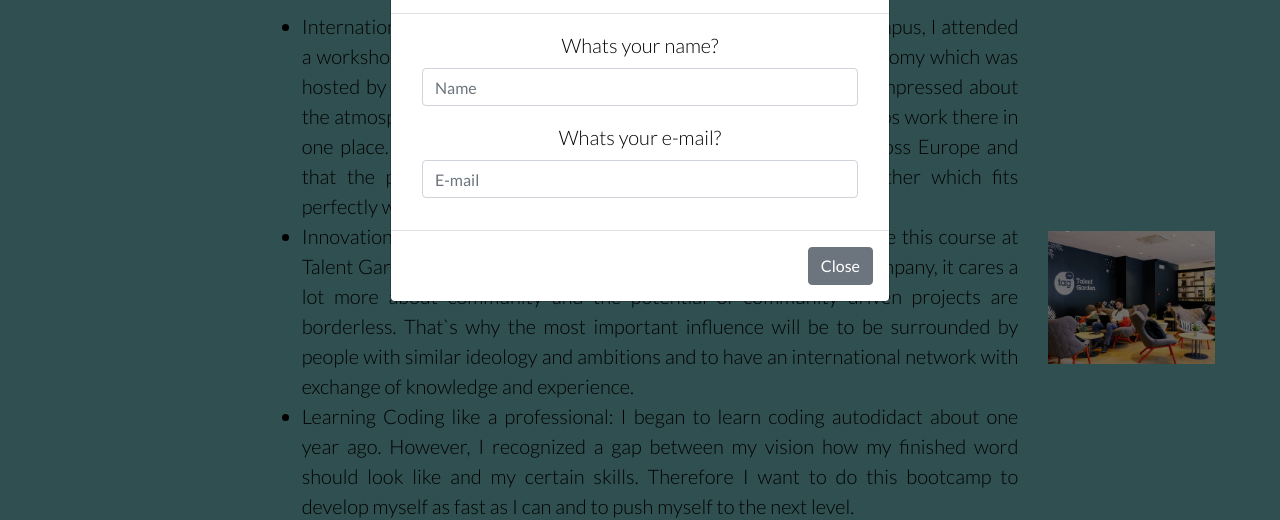
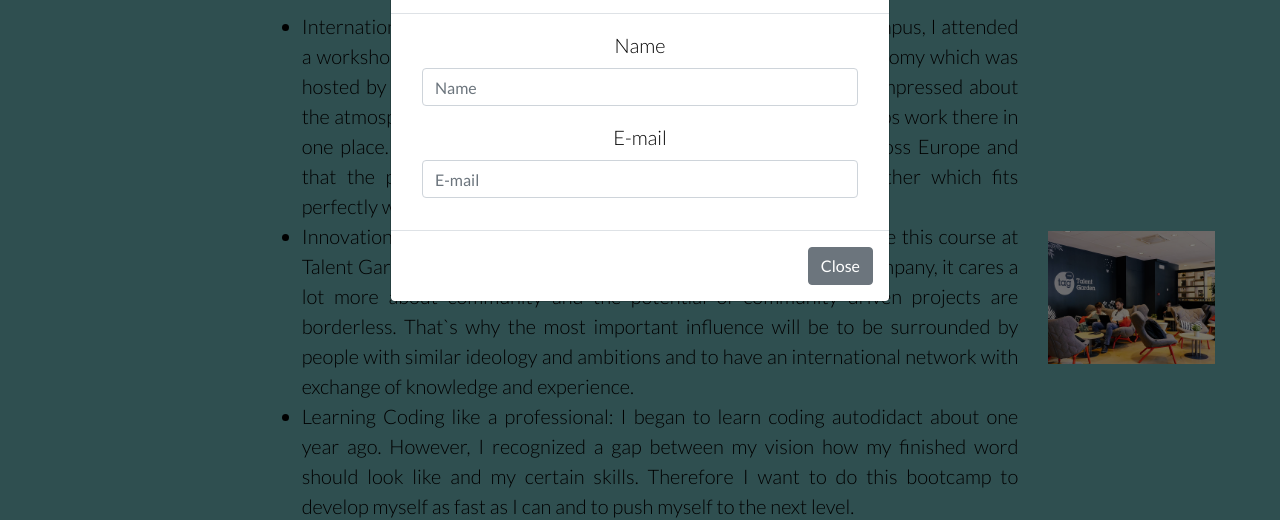
Before and after one commit to DavidWz0403/AboutMe, a plain HTML site: page index.html in a window 1280 px wide. Both pictures are taken after a click on the button "Subscribe to my newsletter". Shown: the part 2143-2663 px from the top of the page. Drawn offline with nearby package versions, Linux system fonts and the light colour scheme; files whose address does not match are found by name.

Commit message:
second commit

```diff
--- a/index.html
+++ b/index.html
@@ -178,11 +178,11 @@
                                 <div class="modalFormWrapper">
                                     <form>
                                       <div class="form-group">
-                                        <label for="formName">Whats your name?</label>
+                                        <label for="formName">Name</label>
                                         <input type="text" class="form-control" id="FormName" placeholder="Name">
                                       </div>
                                       <div class="form-group">
-                                        <label for="formEmail">Whats your e-mail?</label>
+                                        <label for="formEmail">E-mail</label>
                                         <input type="text" class="form-control" id="formEmail" placeholder="E-mail">
                                       </div>
                                     </form>
```
